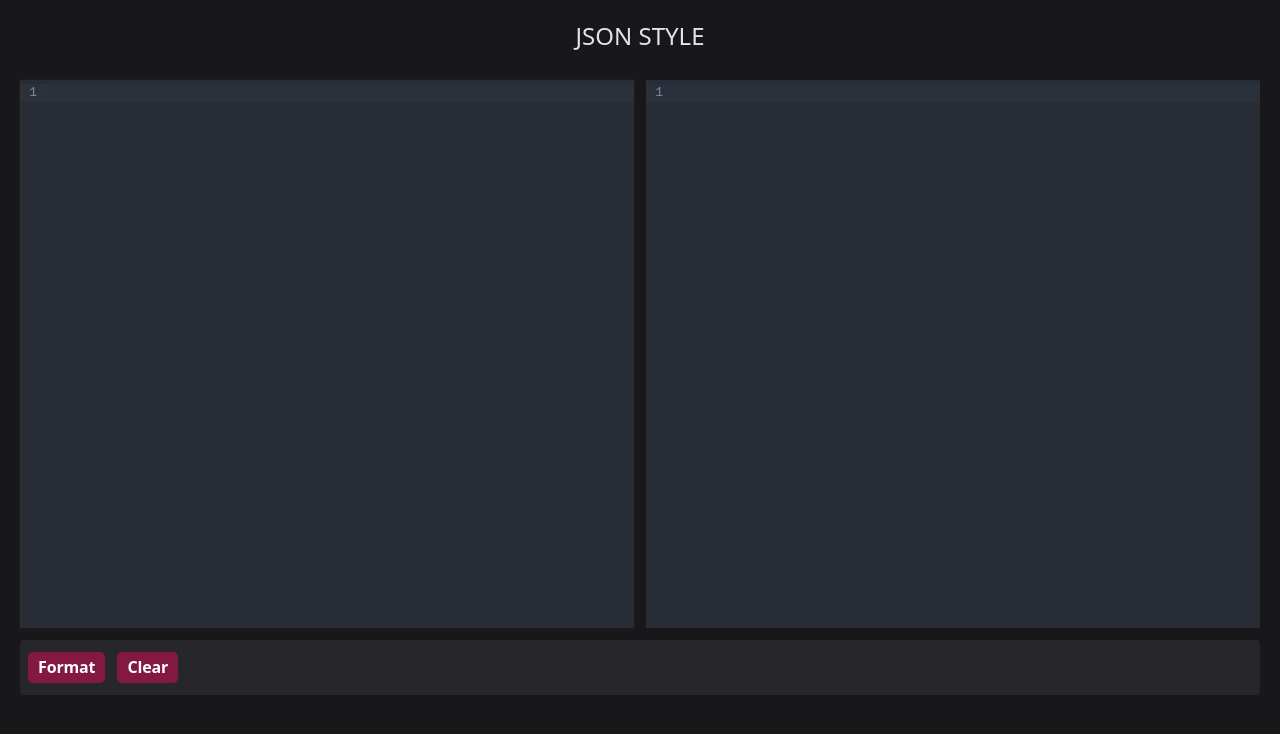
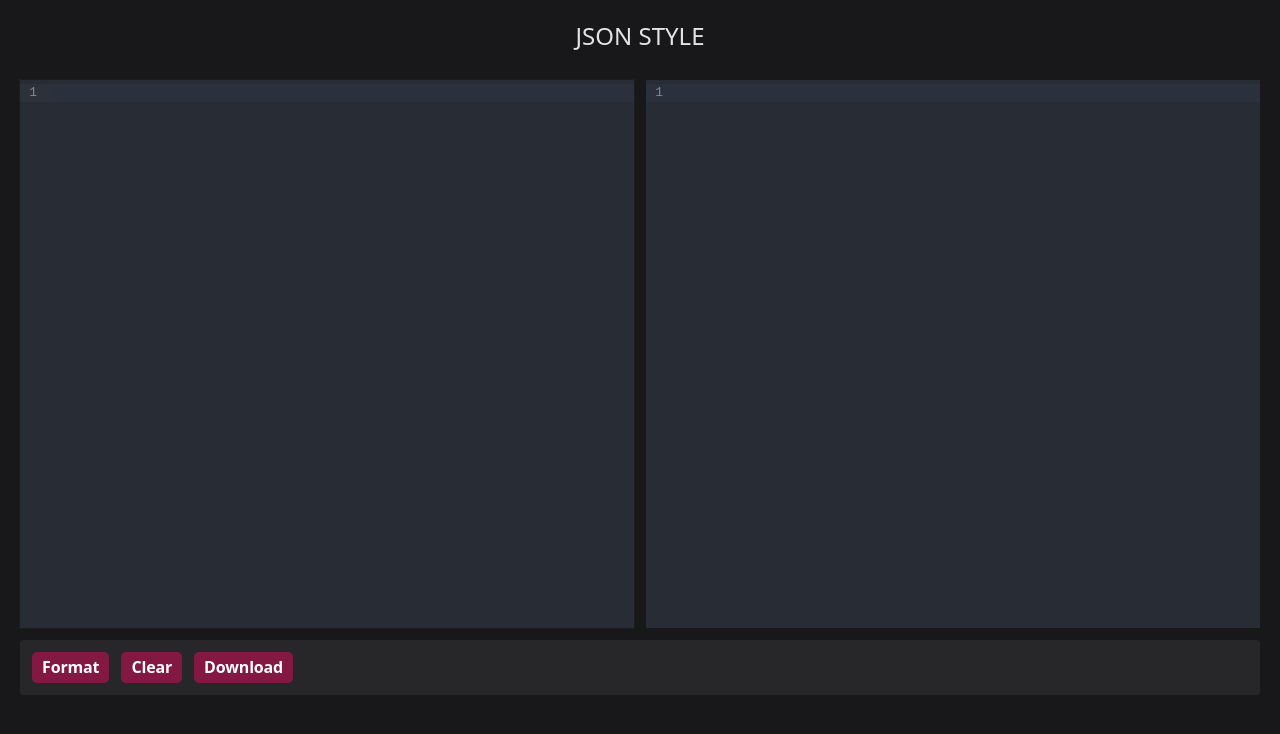
Before and after one commit to bytekrunch/json.style, a Next.js app: page / in a window 1280 px wide. Shown: the top 734 px of the page. Built offline with nearby package versions, Linux system fonts and the light colour scheme.

Commit message:
Download json

```diff
--- a/components/Button.jsx
+++ b/components/Button.jsx
@@ -8,14 +8,31 @@ const Button = ({
   onClick = () => {},
   disabled = false,
   label = "",
+  href = "",
+  to = "",
+  type = "button",
   ...otherProps
 }) => {
+  let Parent, elementSpecificProps;
+  if (to) {
+    Parent = Link;
+    elementSpecificProps = { to };
+  } else if (href) {
+    Parent = motion.a;
+    elementSpecificProps = { href };
+  } else {
+    Parent = motion.button;
+    elementSpecificProps = {
+      type,
+    };
+  }
+
   const handleClick = () => {
     if (!disabled) onClick();
   };
 
   return (
-    <motion.button
+    <Parent
       onClick={handleClick}
       disabled={disabled}
       className={classnames("button", [className], {
@@ -28,9 +45,10 @@ const Button = ({
         disabled: disabled,
       })}
       {...otherProps}
+      {...elementSpecificProps}
     >
       {label && <span>{label}</span>}
-    </motion.button>
+    </Parent>
   );
 };
 
--- a/pages/index.js
+++ b/pages/index.js
@@ -1,11 +1,12 @@
-import { useState } from "react";
+import { useEffect, useState } from "react";
 import CodeMirror from "@uiw/react-codemirror";
 import { javascript } from "@codemirror/lang-javascript";
 import { createTheme } from "@uiw/codemirror-themes";
 import { EditorView } from "@codemirror/view";
 
 import Head from "next/head";
-import { ToastContainer } from 'react-toastify';
+import Toastr from "../components/Toastr";
+import { ToastContainer } from "react-toastify";
 import Button from "../components/Button";
 
 import { CODE_EDITOR_THEME } from "../constants/theme";
@@ -15,13 +16,32 @@ export default function Home() {
   const [outputString, setOutputString] = useState("");
 
   const handleFormat = () => {
-    setOutputString(JSON.stringify(JSON.parse(inputString), null, 2));
+    try {
+      setOutputString(JSON.stringify(JSON.parse(inputString), null, 2));
+    } catch (error) {
+      Toastr.error("Enter Valid JSON");
+    }
   };
 
   const handleClear = () => {
     setInputString("");
     setOutputString("");
   };
+
+  const handleDownload = () => {
+    const element = document.createElement("a");
+    const file = new Blob([outputString], {
+      type: "text/plain;charset=utf-8",
+    });
+    element.href = URL.createObjectURL(file);
+    element.download = "json.txt";
+    document.body.appendChild(element);
+    element.click();
+  };
+
+  useEffect(() => {
+    inputString === "" && setOutputString("");
+  }, [inputString]);
 
   return (
     <div className="h-screen flex-col justify-between bg-zinc-900 p-5">
@@ -32,11 +52,7 @@ export default function Home() {
       </Head>
 
       <main>
-        <ToastContainer
-          // @Shreya defining this here instead of TOAST_OPTIONS to make implementing dark mode easier
-          // Global state pole vekkam ivide
-          theme="dark"
-        />
+        <ToastContainer theme="dark" />
         <p className="text-2xl text-center">JSON STYLE</p>
         <div className="space-y-3 flex-col">
           <div className="flex space-x-3 h-90">
@@ -58,9 +74,10 @@ export default function Home() {
               className="w-1/2 mt-7 overflow-auto h-full"
             />
           </div>
-          <div className="flex bg-zinc-800 space-x-3 px-1 py-3 rounded">
-            <Button className="ml-1" label="Format" onClick={handleFormat} />
-            <Button className="ml-1" label="Clear" onClick={handleClear} />
+          <div className="flex bg-zinc-800 space-x-3 px-3 py-3 rounded spacy-x-2">
+            <Button className="" label="Format" onClick={handleFormat} />
+            <Button className="" label="Clear" onClick={handleClear} />
+            <Button className="" label="Download" onClick={handleDownload} />
           </div>
         </div>
         {/* <Footer /> */}
```
